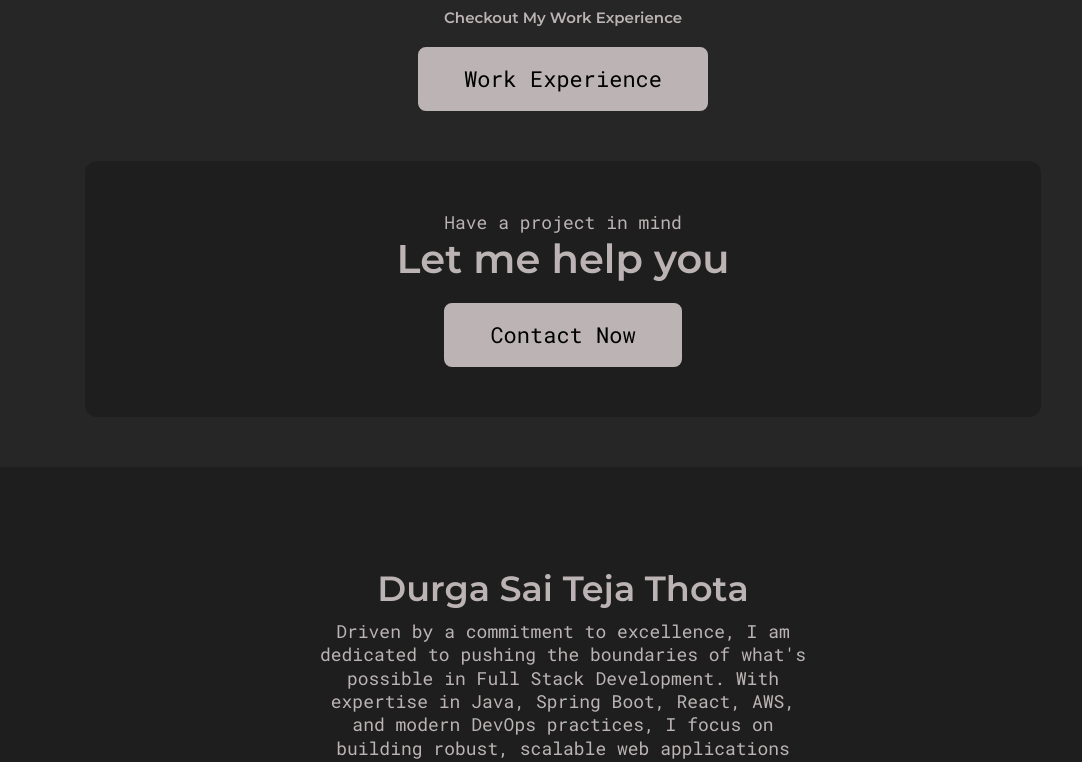
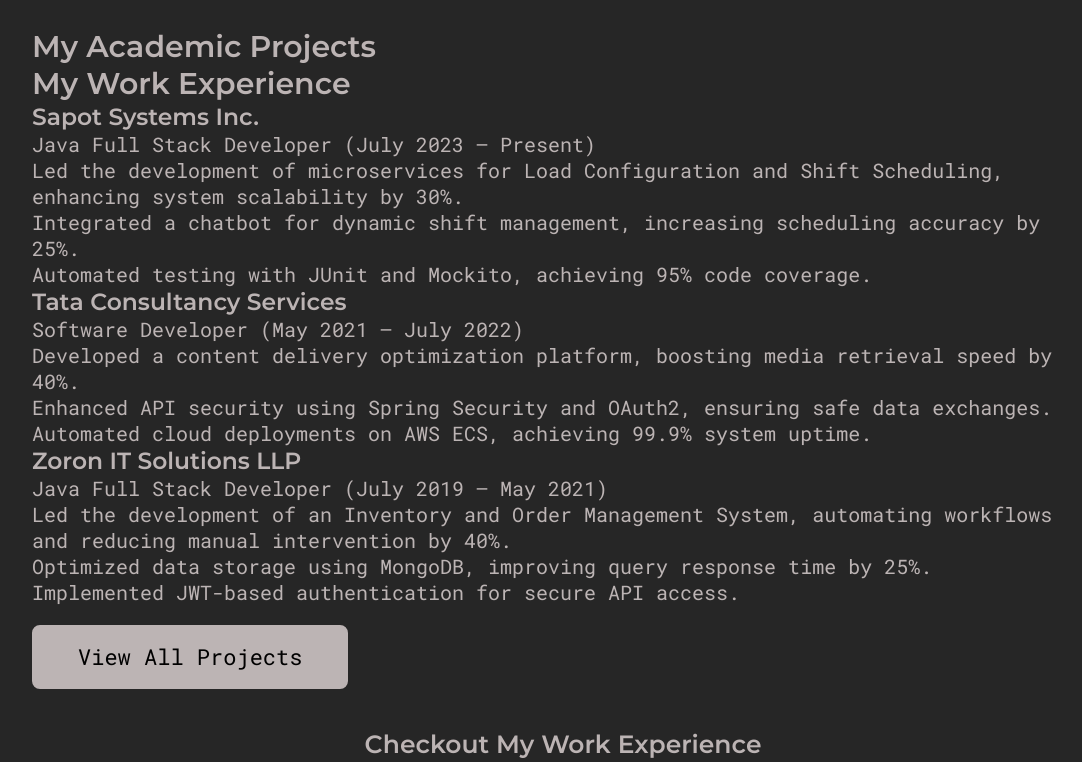
Before and after one commit to durgasaitejathota/durga-portfolio, a React (Create React App) app: page / in a window 1280 px wide. Shown: the part 1360-2122 px from the top of the page, without its empty margins (77-1159 px from the left). Built offline with nearby package versions, Linux system fonts and the light colour scheme.

Commit message:
Update Home.js

```diff
--- a/src/pages/Home.js
+++ b/src/pages/Home.js
@@ -3,7 +3,6 @@ import styled from 'styled-components';
 import HeroSection from '../components/HeroSection';
 import Button from '../components/Button';
 import ProjectsSection from '../components/ProjectsSection';
-import ProjectItem from '../components/ProjectItem'; // Corrected import path
 import ContactBanner from '../components/ContactBanner';
 
 const HomeStyle = styled.div`
@@ -25,6 +24,12 @@ const HomeStyle = styled.div`
     margin-top: 4rem;
   }
 
+  .academicProjects {
+    margin-top: 4rem;
+    font-size: 2rem; /* Adjust size for the section title */
+    text-align: left; /* Align text to the left */
+  }
+
   @media only screen and (max-width: 768px) {
     padding: 0 2rem;
     .introduction {
@@ -32,6 +37,9 @@ const HomeStyle = styled.div`
     }
     .about {
       font-size: 1.8rem;
+    }
+    .academicProjects {
+      font-size: 1.8rem; /* Adjust size for mobile view */
     }
   }
 `;
@@ -50,12 +58,18 @@ export default function Home() {
             <Button btnText="More About Me" btnLink="/about" />
           </div>
         </div>
-        <div className="experienceSection">
 
-          <experienceSection />
-    <h2>Checkout My Work Experience</h2>
+        <div className="academicProjects">
+          <h2>My Academic Projects</h2>
+          <ProjectsSection />
+          <Button btnText="View All Projects" btnLink="/projects" />
+        </div>
+
+        <div className="projectsSection">
+          <h2 style={{ fontSize: '2.5rem' }}>Checkout My Work Experience</h2> {/* Increased size */}
           <Button btnText="Work Experience" btnLink="/projects" />
         </div>
+
         <ContactBanner />
       </div>
     </HomeStyle>
```
